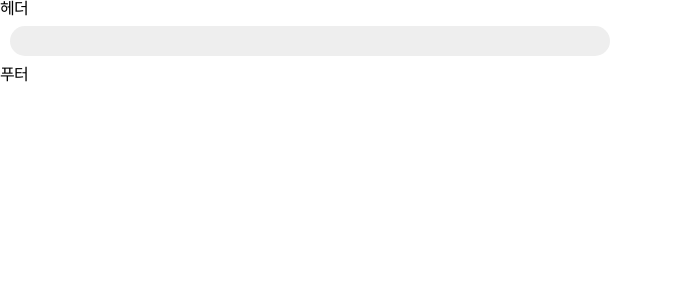
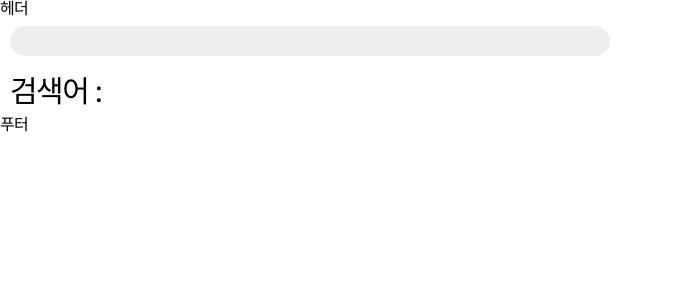
Before and after one commit to yhnb3/reusable_box, a React (Create React App) app: page / in a window 1280 px wide. Shown: the top 300 px of the page, without its empty margins (0-673 px from the left). Built offline with nearby package versions, Linux system fonts and the light colour scheme.

Commit message:
Feat : add Search Value UI

```diff
--- a/src/components/SearchBar/index.tsx
+++ b/src/components/SearchBar/index.tsx
@@ -45,7 +45,6 @@
 
   return (
     <div>
-      <div>{searchValue}</div>
       <form>
         <input
           className={styles.input}
@@ -66,6 +65,7 @@
           setSearchValue={setSearchValue}
         />
       ) : null}
+      <div className={styles.searchValue}>검색어 : {searchValue}</div>
     </div>
   )
 }
--- a/src/components/SearchBar/searchBar.module.scss
+++ b/src/components/SearchBar/searchBar.module.scss
@@ -8,3 +8,8 @@
   background-color: color.$GRAYE;
   border-radius: 40px;
 }
+
+.searchValue {
+  margin-top: 20px;
+  font-size: 30px;
+}
```
